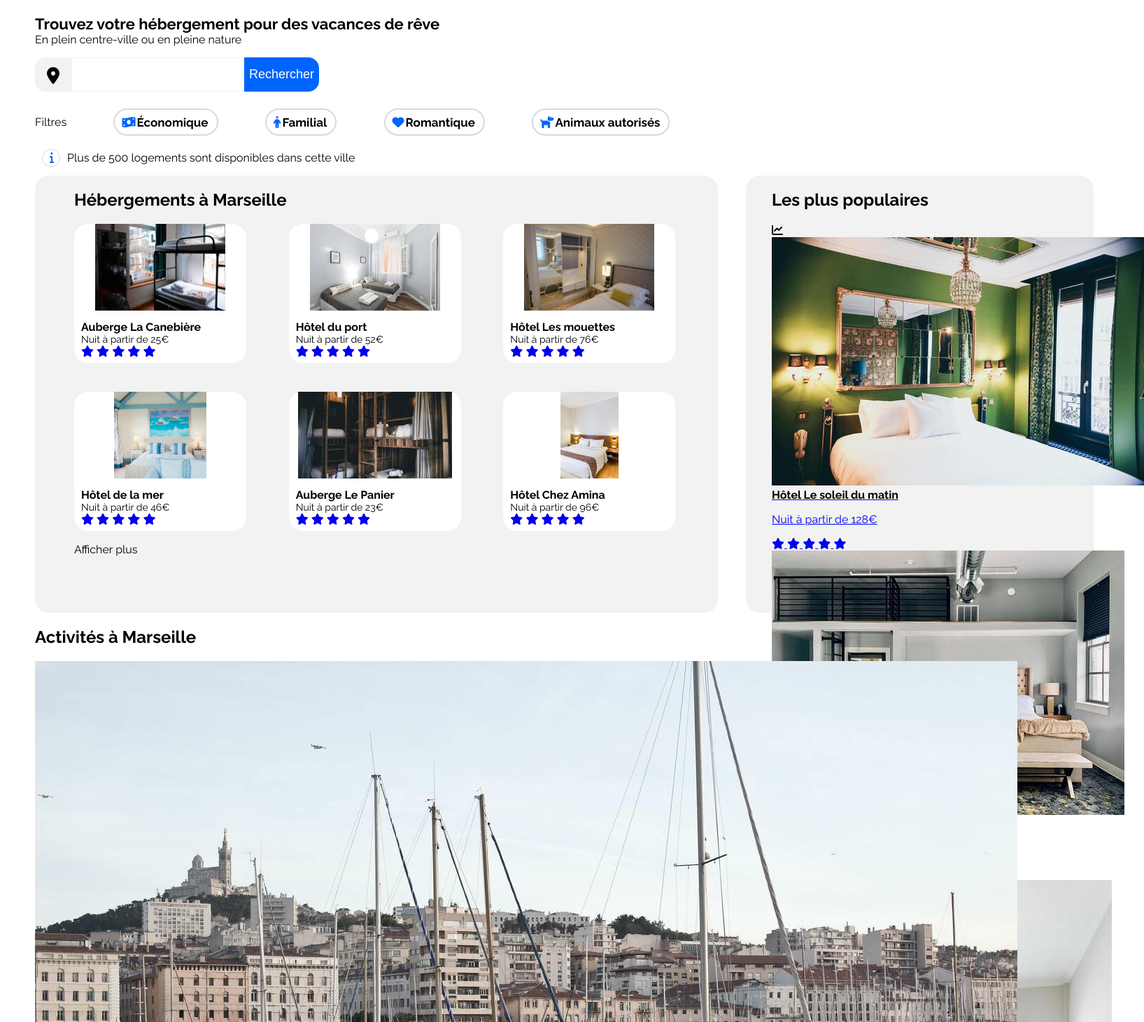
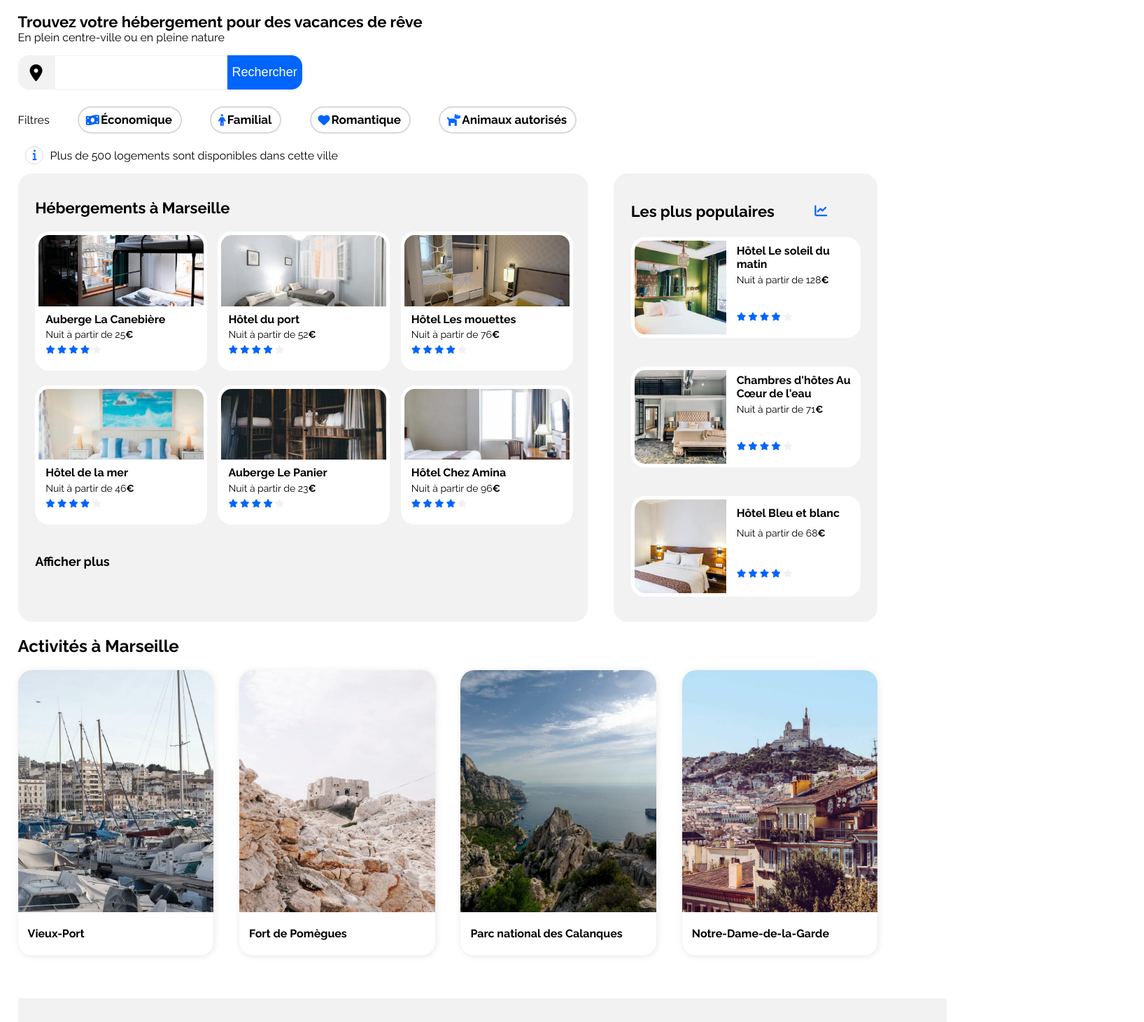
Before and after one commit to B-Audrey/Booki, a plain HTML site: page index.html in a window 1280 px wide. Shown: the part 52-1513 px from the top of the page at 70% size, 1635 px wide, since content can reach past the window. Drawn offline with Linux system fonts and the light colour scheme.

Commit message:
Visuel ok

```diff
--- a/index.html
+++ b/index.html
@@ -63,6 +63,7 @@
 
 
         <main>
+
             <div id="contenuPrincipal">
                 <section class="hebergements">
                     <h2 id="lienHebergments">Hébergements à Marseille</h2>
@@ -74,13 +75,13 @@
                                 <img src="images\hebergements\4_small\marcus-loke-WQJvWU_HZFo-unsplash.jpg" alt="Photo Auberge La Canebière">
                                 <div class="cardH__texte"> <!--emplacement pour le texte sous l'img-->
                                     <h4>Auberge La Canebière</h4>
-                                    <p>Nuit à partir de 25€</p>
-                                    <div class="etoiles">
+                                    <p>Nuit à partir de 25<span class="euro">€</span></p>
+                                    <div class="cardH__etoiles">
                                         <i class="fa-solid fa-star"></i>
                                         <i class="fa-solid fa-star"></i>
                                         <i class="fa-solid fa-star"></i>
                                         <i class="fa-solid fa-star"></i>
-                                        <i class="fa-solid fa-star"></i>
+                                        <span class="card__etoiles--gris"><i class="fa-solid fa-star"></i></span>
                                     </div>
                                 </div>
                             </a>
@@ -91,13 +92,13 @@
                                 <img src="images\hebergements\4_small\fred-kleber-gTbaxaVLvsg-unsplash.jpg" alt="Photo de l'Hôtel du port">
                                 <div class="cardH__texte">
                                     <h4>Hôtel du port</h4>
-                                    <p>Nuit à partir de 52€</p>
-                                    <div class="etoiles">
+                                    <p>Nuit à partir de 52<span class="euro">€</span></p>
+                                    <div class="cardH__etoiles">
                                         <i class="fa-solid fa-star"></i>
                                         <i class="fa-solid fa-star"></i>
                                         <i class="fa-solid fa-star"></i>
                                         <i class="fa-solid fa-star"></i>
-                                        <i class="fa-solid fa-star"></i>
+                                        <span class="card__etoiles--gris"><i class="fa-solid fa-star"></i></span>
                                     </div>
                                 </div>
                             </a>
@@ -108,13 +109,13 @@
                                 <img src="images\hebergements\4_small\reisetopia-B8WIgxA_PFU-unsplash.jpg" alt="Photo de l'hôtel Les mouettes">
                                 <div class="cardH__texte">
                                     <h4>Hôtel Les mouettes</h4>
-                                    <p>Nuit à partir de 76€</p>
-                                    <div class="etoiles">
+                                    <p>Nuit à partir de 76<span class="euro">€</span></p>
+                                    <div class="cardH__etoiles">
                                         <i class="fa-solid fa-star"></i>
                                         <i class="fa-solid fa-star"></i>
                                         <i class="fa-solid fa-star"></i>
                                         <i class="fa-solid fa-star"></i>
-                                        <i class="fa-solid fa-star"></i>
+                                        <span class="card__etoiles--gris"><i class="fa-solid fa-star"></i></span>
                                     </div>
                                 </div>
                             </a>
@@ -125,13 +126,13 @@
                                 <img src="images\hebergements\4_small\annie-spratt-Eg1qcIitAuA-unsplash.jpg" alt="Photo de l'Hôtel de la mer">
                                 <div class="cardH__texte">
                                     <h4>Hôtel de la mer</h4>
-                                    <p>Nuit à partir de 46€</p>
-                                    <div class="etoiles">
+                                    <p>Nuit à partir de 46<span class="euro">€</span></p>
+                                    <div class="cardH__etoiles">
                                         <i class="fa-solid fa-star"></i>
                                         <i class="fa-solid fa-star"></i>
                                         <i class="fa-solid fa-star"></i>
                                         <i class="fa-solid fa-star"></i>
-                                        <i class="fa-solid fa-star"></i>
+                                        <span class="card__etoiles--gris"><i class="fa-solid fa-star"></i></span>
                                     </div>
                                 </div>
                             </a>
@@ -142,13 +143,13 @@
                                 <img src="images\hebergements\4_small\nicate-lee-kT-ZyaiwBe0-unsplash.jpg" alt="Photo de l'Auberge Le Panier">
                                 <div class="cardH__texte">
                                     <h4>Auberge Le Panier</h4>
-                                    <p>Nuit à partir de 23€</p>
-                                    <div class="etoiles">
+                                    <p>Nuit à partir de 23<span class="euro">€</span></p>
+                                    <div class="cardH__etoiles">
                                         <i class="fa-solid fa-star"></i>
                                         <i class="fa-solid fa-star"></i>
                                         <i class="fa-solid fa-star"></i>
                                         <i class="fa-solid fa-star"></i>
-                                        <i class="fa-solid fa-star"></i>
+                                        <span class="card__etoiles--gris"><i class="fa-solid fa-star"></i></span>
                                     </div>
                                 </div>
                             </a>
@@ -156,22 +157,20 @@
 
                         <div class="cardH">
                             <a href="#">
-                                <img src="images\hebergements\4_small\febrian-zakaria-sjvU0THccQA-unsplash.jpg" alt="Photo de l'Hôtel Chez Amina">
+                                <img src="images\hebergements\4_small\febrian-zakaria-M6S1WvfW68A-unsplash.jpg" alt="Photo de l'Hôtel Chez Amina">
                                 <div class="cardH__texte">
                                     <h4>Hôtel Chez Amina</h4>
-                                    <p>Nuit à partir de 96€</p>
-                                    <div class="etoiles">
+                                    <p>Nuit à partir de 96<span class="euro">€</span></p>
+                                    <div class="cardH__etoiles">
                                         <i class="fa-solid fa-star"></i>
                                         <i class="fa-solid fa-star"></i>
                                         <i class="fa-solid fa-star"></i>
                                         <i class="fa-solid fa-star"></i>
-                                        <i class="fa-solid fa-star"></i>
+                                        <span class="card__etoiles--gris"><i class="fa-solid fa-star"></i></span>
                                     </div>
                                 </div>
                             </a>
                         </div>
-
-
                     </div>
                     <p>Afficher plus</p>
                 </section>
@@ -190,13 +189,13 @@
                                 <img src="images\hebergements\4_small\emile-guillemot-Bj_rcSC5XfE-unsplash.jpg" alt="Photo de l'Hôtel du soleil du matin">
                                 <div class="cardP__texte">
                                     <h4>Hôtel Le soleil du matin</h4>
-                                    <p>Nuit à partir de 128€</p>
-                                    <div class="etoiles">
+                                    <p>Nuit à partir de 128<span class="euro">€</span></p>
+                                    <div class="cardP__etoiles">
                                         <i class="fa-solid fa-star"></i>
                                         <i class="fa-solid fa-star"></i>
                                         <i class="fa-solid fa-star"></i>
                                         <i class="fa-solid fa-star"></i>
-                                        <i class="fa-solid fa-star"></i>
+                                        <span class="card__etoiles--gris"><i class="fa-solid fa-star"></i></span>
                                     </div>
                                 </div>
                             </a>
@@ -207,13 +206,13 @@
                                 <img src="images\hebergements\4_small\aw-creative-VGs8z60yT2c-unsplash.jpg" alt="Photo des Chambres Au cœur de l'eau">
                                 <div class="cardP__texte">
                                     <h4>Chambres d'hôtes Au Cœur de l'eau</h4>
-                                    <p>Nuit à partir de 71€</p>
-                                    <div class="etoiles">
+                                    <p>Nuit à partir de 71<span class="euro">€</span></p>
+                                    <div class="cardP__etoiles">
                                         <i class="fa-solid fa-star"></i>
                                         <i class="fa-solid fa-star"></i>
                                         <i class="fa-solid fa-star"></i>
                                         <i class="fa-solid fa-star"></i>
-                                        <i class="fa-solid fa-star"></i>
+                                        <span class="card__etoiles--gris"><i class="fa-solid fa-star"></i></span>
                                     </div>
                                 </div>
                             </a>
@@ -221,16 +220,16 @@
 
                         <div class="cardP">
                             <a href="#">
-                                <img src="images\hebergements\4_small\febrian-zakaria-M6S1WvfW68A-unsplash.jpg" alt="Photo de l'Hôtel Bleu et blanc">
+                                <img src="images\hebergements\4_small\febrian-zakaria-sjvU0THccQA-unsplash.jpg" alt="Photo de l'Hôtel Bleu et blanc">
                                 <div class="cardP__texte">
                                     <h4>Hôtel Bleu et blanc</h4>
-                                    <p>Nuit à partir de 68€</p>
-                                    <div class="etoiles">
+                                    <p>Nuit à partir de 68<span class="euro">€</span></p>
+                                    <div class="cardP__etoiles">
                                         <i class="fa-solid fa-star"></i>
                                         <i class="fa-solid fa-star"></i>
                                         <i class="fa-solid fa-star"></i>
                                         <i class="fa-solid fa-star"></i>
-                                        <i class="fa-solid fa-star"></i>
+                                        <span class="card__etoiles--gris"><i class="fa-solid fa-star"></i></span>
                                     </div>
                                 </div>
                             </a>
@@ -241,36 +240,28 @@
                 </section>
             </div>
 
-            <aside class="activités">
+            <aside class="activites">
                 <h2 id="lienActivites">Activités à Marseille</h2>
                 <div class="activites__cards">
                 <!--Les cards activités ici-->
-                    <div class="card">
+                    <div class="cardA">
                         <img src="images\activites\3_medium\reno-laithienne-QUgJhdY5Fyk-unsplash.jpg" alt="Photo du Vieux Port de Marseille">
-                        <div class="container">
-                            <h4>Vieux-Port</h4>
-                        </div>
+                        <h4>Vieux-Port</h4>
                     </div>
 
-                    <div class="card">
+                    <div class="cardA">
                         <img src="images\activites\3_medium\paul-hermann-QFTrLdQIRhI-unsplash.jpg" alt="Photo du fort de Pomègues">
-                        <div class="container">
-                            <h4>Fort de Pomègues</h4>
-                        </div>
+                        <h4>Fort de Pomègues</h4>
                     </div>
 
-                    <div class="card">
+                    <div class="cardA">
                         <img src="images\activites\3_medium\kilyan-sockalingum-NR8-cBCN3aI-unsplash.jpg" alt="Photo du Parc National des Calanques">
-                        <div class="container">
-                            <h4>Parc national des Calanques</h4>
-                        </div>
+                        <h4>Parc national des Calanques</h4>
                     </div>
 
-                    <div class="card">
+                    <div class="cardA">
                         <img src="images\activites\3_medium\florian-wehde-xW9e8gdotxI-unsplash.jpg" alt="Phot de Notre-Dame-de-la-Garde">
-                        <div class="container">
-                            <h4>Notre-Dame-de-la-Garde</h4>
-                        </div>
+                        <h4>Notre-Dame-de-la-Garde</h4>
                     </div>
 
                 </div>
--- a/styles.css
+++ b/styles.css
@@ -7,8 +7,9 @@ body {
     font-family: 'Raleway', Arial, serif, sans-serif;
     font-size: 16px; /* taille de police de base pour tout le document*/
     margin-top: 0px;
-    margin-left: 50px;
-    margin-right: 20px;
+    margin-left: 2%;
+    margin-right: 2%;
+    margin-bottom: 0px;
 }
 
 /*header*/
@@ -31,16 +32,19 @@ body {
 .nav__link {
     list-style-type: none; /*enlèce les puces de la liste*/
     margin-right: 2%; /*fixe la marge par la droite entre les deux liens et le bord droit*/
-    padding-top: 2%; /*determine la hauteu du padding pour la barre au survol */
+    padding-top: 20px; /*bloque la hauteu du padding pour la barre au survol */
     padding-left: 2%; /*détermine les bords du pading gauche et donc la largeur de la barre au survol */
     padding-right: 2%; /*idem à droite */
 }
 .nav__link a { /*selectionne tous les liens (a) dans les class nav__link */
-    color: #0065FC; /*texte en bleu */
+    color: #000000; /*texte en noir */
     text-decoration: none; /*annule le soulignement du lien */
+    padding-top: 18px; /*la hauteur du padding - les 2px de bordure apparentes*/
 }
-.nav__link:hover {
+
+.nav__link a:hover {
     border-top: 2px #0065FC solid; /*fait apparaitre une bordure en haut au survol du lien */
+    color:#0065FC;
 }
 
 /*barre de recherche */
@@ -98,7 +102,7 @@ i.fa-solid.fa-location-dot { /*selectionne avec .pour identifier les 2 classes d
 .recherche__filtres {
     display: flex; /* elements flex et placés en ligne */
     justify-content: space-between; /*centre les filtres sur la largeur donnée */
-    width: 75%; /*limite l'étalement de sur les 3/4 de la page */
+    width: 65%; /*limite l'étalement sur la page */
     padding-top: 2px;
     margin-top: 1em;
     align-items: center; /*centre verticalement */
@@ -156,94 +160,264 @@ i.fa-solid.fa-location-dot { /*selectionne avec .pour identifier les 2 classes d
     padding-top: 3px;
 }
 
-/*bloc hebergement*/
+/*bloc principal*/
 #contenuPrincipal{
     display: flex;
-    flex-direction: row;
+    flex-direction: row; /*aligne les 2 blocs hebergement et populaire */
+    width: 100%;
+}
+ .euro{
+    font-weight: 600;
 }
 
+/*hebergements*/
+
 .hebergements {
-    display: flex; /*flex le bloc */
-    flex-direction: column; /*place en colonne */
+    display: grid; /*flex le bloc */
+    grid-template-rows: 1fr 4fr 2fr; /*place en colonne */
     background-color: #F2F2F2; /*ajoute le fond sur le bloc */
     border-radius: 20px; /*arrondi les bords du bloc*/
-    height: 625px; /*bloque la hauteur des blocs */
+    height: 625px; /*bloque la hauteur du bloc */
+    width: 70%;
     max-width: 880px;
-    padding-left: 56px;
-    padding-right: 40px;
-    margin-right: 40px;
+    padding-left: 2%;
+    padding-right: 2%;
+    margin-right: 3%;
+    padding-top: 1em; /*aligne la hauteur avec le bloc de droite*/
+}
+
+.hebergements h2 {
+    font-size: 22px;
+    font-weight: 700;
+    margin-top: auto;
+    margin-bottom: auto;
+}
+
+.hebergements__card {
+    display: grid; /*positionne en grille*/
+    grid-template-columns:1fr 1fr 1fr; /*défini le nombre de colonnes*/
+    grid-template-rows: 1fr 1fr; /*défini le nombre de lignes*/
+    gap: 2%; /*défini l'espace entre les cards*/
 }
 
 .cardH {
-    display: flex;
+    display: flex; /*potiionne les cards en flex*/
     flex-direction: column;
-    background: #FFFFFF;
+    background: #FFFFFF; /*insère le fond blanc*/
     border-radius: 20px; /*arrondi la card */
-    box-sizing: border-box;
+    box-sizing: border-box; /*défini la taille*/
     width: 246px;
     height: 199px;
+    margin-bottom: 5%;
 }
 
 .cardH a {
     text-decoration: none; /*annule le soulignement des balises enfants créé par le lien*/
+    color: #000000; /*en noir pas en couleur liens*/
 }
 
 .cardH img {
-    box-sizing: border-box;
-    width: 246px;
-    height: 124px;
-    object-fit: contain;
+    box-sizing: content-box; /*défini la taille de la boite image*/
+    width: 100%;
+    max-width: 236px; /*compte la card - les bords*/
+    height: 50%;
+    max-height: 114px; /*défini une hauteur max pour pas que l'image ne sorte */
+    border: 5px solid #FFFFFF; /*ajoute le tour blanc */
+    border-radius: 20px 20px 0px 0px; /*arrondi les bords du haut de l'image pour coller aux bords de la card*/
+    object-fit: cover; /*redimensionne et positionne l'image*/
 }
 
 .cardH__texte{
-    box-sizing: border-box;
-    width: 246px;
+    box-sizing: border-box; /*défini la taille des boites */
     height: 75px;
-    display: flex;
-    flex-direction: column;
-    justify-content: center;
-    margin-left: 10px;
+    display: flex; /*place le texte flex*/
+    flex-direction: column; /*passe en affichage colonnes*/
+    margin-left: 15px;
 }
 
-
-h4 {
-    font-weight: 700;
-    color: #000000;
+.cardH h4 {
+    font-weight: 700; /*en gras*/
     margin-top: 0px;
-    margin-bottom: 0px;
-    text-decoration: none;
-
+    margin-bottom: 2%;
 }
 .cardH__texte p {
     font-size: 14px;
-    color: #000000;
     margin-top: 0px;
-    margin-bottom: 0px;
-
+    margin-bottom: 3%;
 }
 
-
-.hebergements__card {
-    width: 880px;
-    display: grid;
-    grid-template-columns:1fr 1fr 1fr;
-    grid-template-rows: 200px 200px;
-    gap: 40px;
+.cardH__etoiles {
+    color: #0065FC;
+    font-size: 12px;
 }
 
+.cardH__etoiles .card__etoiles--gris {
+    color: #F2F2F2;
+}
 
+/*le petit texte du bas*/
+.hebergements > p { /*selectionne l'enfant p direct uniquement*/
+    font-size:  18px;
+    font-weight: 700;
+    margin-top: 5%;
+}
 
-
-
+/*populaires*/
 
 .populaires {
-    display: flex; /*flex le bloc */
-    flex-direction: column; /*place en colonne */
+    display: grid; /*flex le bloc */
+    grid-template-columns: 1fr;
+    grid-template-rows: 1fr 6fr; /*une ligne entête, une pour l'espace des cards */
     background: #F2F2F2; /*ajoute le fond sur le bloc */
     border-radius: 20px; /*arrondi les bords du bloc*/
-    height: 625px; /*bloque la hauteur des blocs */
+    width: 30%;
     max-width: 420px;
-    padding-left: 37px;
-    padding-right: 40px
+    padding-left: 2%;
+    padding-right: 2%;
+}
 
+.populaires__entete {
+    display: grid;
+    grid-template-columns: 80% 20%;
+    grid-template-rows: 1fr;
+    padding-top: 1em; /*aligne avec le bloc de gauche*/
+    }
+
+.populaires h2 {
+    font-size: 22px;
+    font-weight: 700;
+    margin-top: auto;
+    margin-bottom: auto;
 }
+.fa-solid.fa-chart-line {
+    color: #0065FC;
+    font-size: 18px;
+    margin-top: 2em;
+    margin-top: auto;
+    margin-bottom: auto;
+}
+
+.populaires__card {
+    display: grid; /*positionne en grille*/
+    grid-template-columns:1fr; /*défini le nombre de colonnes*/
+    gap: 1%; /*défini l'espace entre les cards*/
+}
+
+.cardP a { /* le grid ne s'applique qu'aux enfants directs */
+    display: grid;
+    grid-template-columns: 40% 60%;
+    background: #FFFFFF; /*insère le fond blanc*/
+    border-radius: 20px; /*arrondi la card */
+    box-sizing: border-box; /*défini la taille*/
+    width: 100%;
+    max-width: 343px;
+    height: 144px;
+    text-decoration: none; /*annule le soulignement des balises enfants créé par le lien*/
+    color: #000000; /*en noir pas en couleur liens*/
+}
+
+.cardP img {
+    box-sizing: content-box; /*défini la taille de la boite image*/
+    width: 100%;
+    max-width: 137px;
+    height: 100%;
+    max-height: 134px;
+    border: 5px solid #FFFFFF; /*ajoute le tour blanc */
+    border-radius: 20px 0px 0px 20px; /*arrondi les bords du haut de l'image pour coller aux bords de la card*/
+    object-fit: cover; /*redimensionne et positionne l'image*/
+}
+
+.cardP__texte {
+    box-sizing: border-box; /*défini la taille des boites */
+    height: 144px;
+    display: grid; /*place le texte flex*/
+    grid-template-columns: 1fr; /*passe en affichage colonnes*/
+    grid-template-rows: 1fr 1fr 3fr;
+    margin-left: 10%;
+    padding-right: 5%; /*pour pas que le texte n'aille trop à droite et reste lisible au centre de la card*/
+    margin-top: 5%;
+}
+.cardP__texte h4{
+    font-weight: 700;
+    margin-top: auto;
+    margin-bottom: auto;
+}
+.cardP__texte p {
+    font-size: 14px;
+    margin-top: 0px;
+    margin-bottom: 5px;
+    margin-top: auto;
+    margin-bottom: auto;
+}
+
+/*positionne et colore les etoiles*/
+.cardP__etoiles {
+    color: #0065FC;
+    font-size: 12px;
+    margin-top: auto;
+    margin-bottom: auto;
+}
+
+.cardP__etoiles .card__etoiles--gris {
+    color: #F2F2F2;
+}
+
+/*activités*/
+
+.activites{
+    display: flex;
+    flex-direction: column;
+}
+ .activites__cards {
+    display: grid;
+    grid-template-columns: 1fr 1fr 1fr 1fr;
+    gap: 3%;
+    width: 100%;
+ }
+
+ .cardA {
+    display: grid; /*potiionne les cards grid*/
+    grid-template-rows: 85% 15%; /*fait deux colonnes*/
+    background: #FFFFFF; /*insère le fond blanc pour la partie du texte*/
+    border-radius: 20px; /*arrondi toute la card */
+    box-sizing: border-box; /*défini la taille*/
+    max-width: 302px;
+    max-height: 445px;
+    box-shadow: 1px 1px 9.6px rgba(0, 0, 0, 0.1);
+}
+
+.cardA img {
+    box-sizing: border-box; /*défini la taille de la boite image incluant les bordures*/
+    width: 100%;
+    max-width: 302px;
+    height: 100%;
+    max-height: 389px;
+    border-radius: 20px 20px 0px 0px; /*arrondi les bords du haut de l'image pour coller aux bords de la card*/
+    object-fit: cover; /*redimensionne et positionne l'image*/
+}
+
+.cardA h4{
+    font-weight: 700;
+    margin-top: auto;
+    margin-bottom: auto;
+    padding-left: 5%;
+}
+
+/*footer*/
+footer {
+    display: grid;
+    grid-template-columns: 1fr 1fr 1fr;
+    background-color: #F2F2F2;
+    width: 100%;
+    max-width: 1339px;
+    height: 30%;
+    max-height: 225px;
+    margin-top: 5%;
+    padding: 3%;
+    padding-left: 5%;
+}
+
+h3 {
+    font-size: 18px;
+    font-weight: 700;
+}
```
